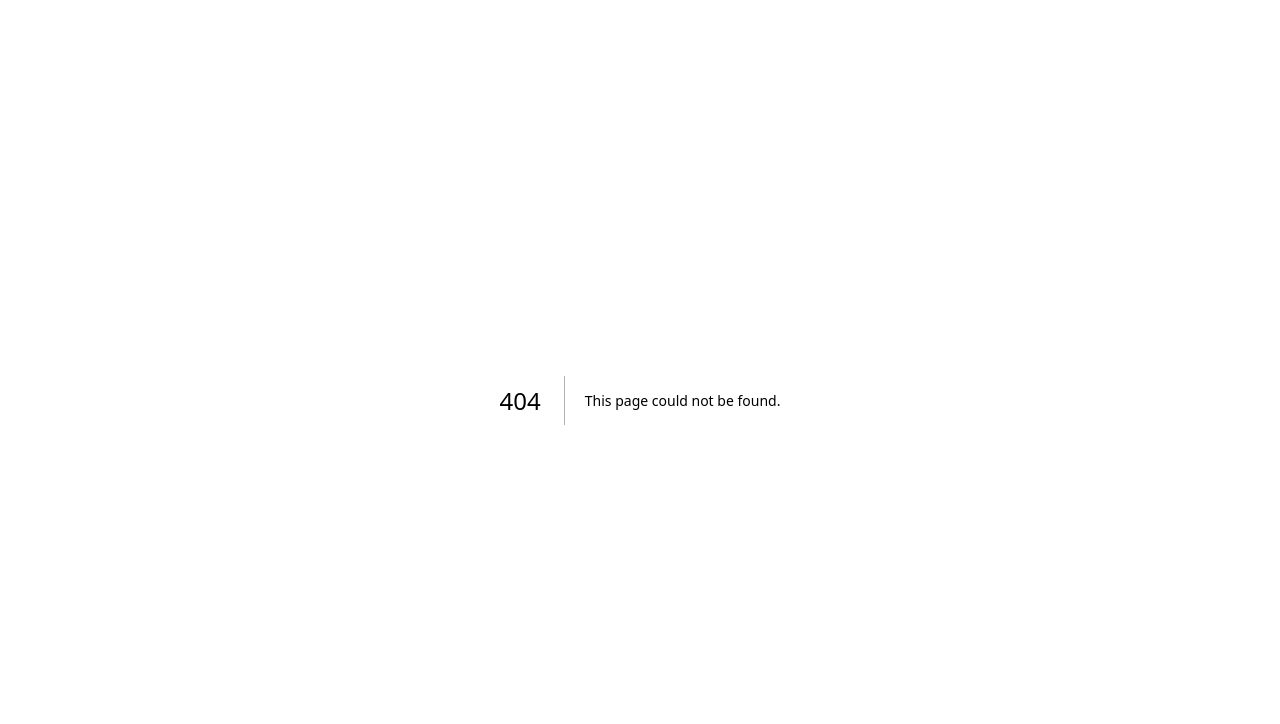
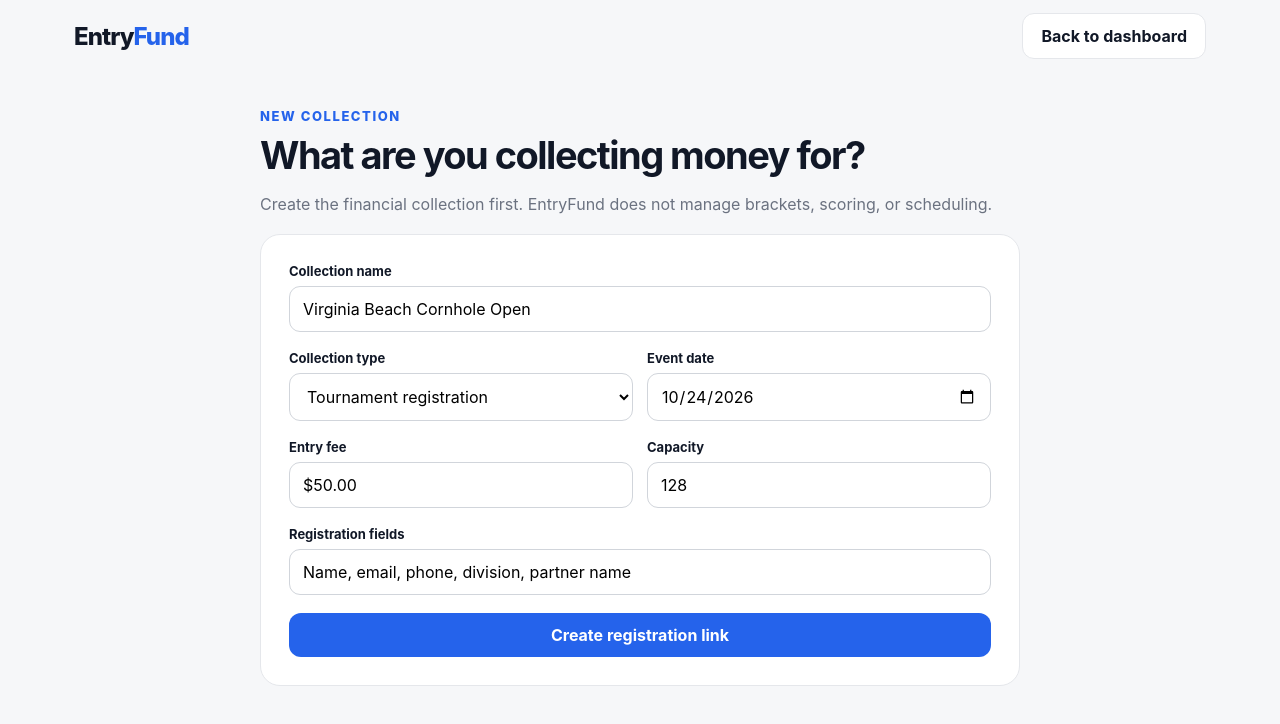
Before and after one commit to retroservices1121/Entryfund, a Next.js app: page /events/new in a window 1280 px wide. Before the commit this address had no page. Shown: the top 724 px of the page. Built offline with nearby package versions, Linux system fonts and the light colour scheme.

Commit message:
Add app/events/new/page.tsx

```diff
--- /dev/null
+++ b/app/events/new/page.tsx
@@ -0,0 +1,58 @@
+import Link from "next/link";
+
+export default function NewEvent() {
+  return (
+    <main className="shell">
+      <nav className="nav">
+        <Link className="brand" href="/">Entry<span>Fund</span></Link>
+        <Link className="btn btn-soft" href="/dashboard">Back to dashboard</Link>
+      </nav>
+
+      <div className="form-wrap">
+        <div style={{marginBottom:20}}>
+          <div className="eyebrow">New collection</div>
+          <h1 style={{fontSize:38,letterSpacing:"-.04em",margin:"8px 0"}}>What are you collecting money for?</h1>
+          <p className="muted">Create the financial collection first. EntryFund does not manage brackets, scoring, or scheduling.</p>
+        </div>
+
+        <form className="form-card" action="/events/virginia-beach-open">
+          <div className="field">
+            <label>Collection name</label>
+            <input name="name" defaultValue="Virginia Beach Cornhole Open" />
+          </div>
+          <div className="two">
+            <div className="field">
+              <label>Collection type</label>
+              <select defaultValue="tournament">
+                <option value="tournament">Tournament registration</option>
+                <option value="league">League fees</option>
+                <option value="tryout">Tryout fees</option>
+                <option value="team">Team dues</option>
+                <option value="other">Other</option>
+              </select>
+            </div>
+            <div className="field">
+              <label>Event date</label>
+              <input type="date" defaultValue="2026-10-24" />
+            </div>
+          </div>
+          <div className="two">
+            <div className="field">
+              <label>Entry fee</label>
+              <input inputMode="decimal" defaultValue="$50.00" />
+            </div>
+            <div className="field">
+              <label>Capacity</label>
+              <input inputMode="numeric" defaultValue="128" />
+            </div>
+          </div>
+          <div className="field">
+            <label>Registration fields</label>
+            <input defaultValue="Name, email, phone, division, partner name" />
+          </div>
+          <button className="btn btn-blue" style={{width:"100%"}}>Create registration link</button>
+        </form>
+      </div>
+    </main>
+  );
+}
```
